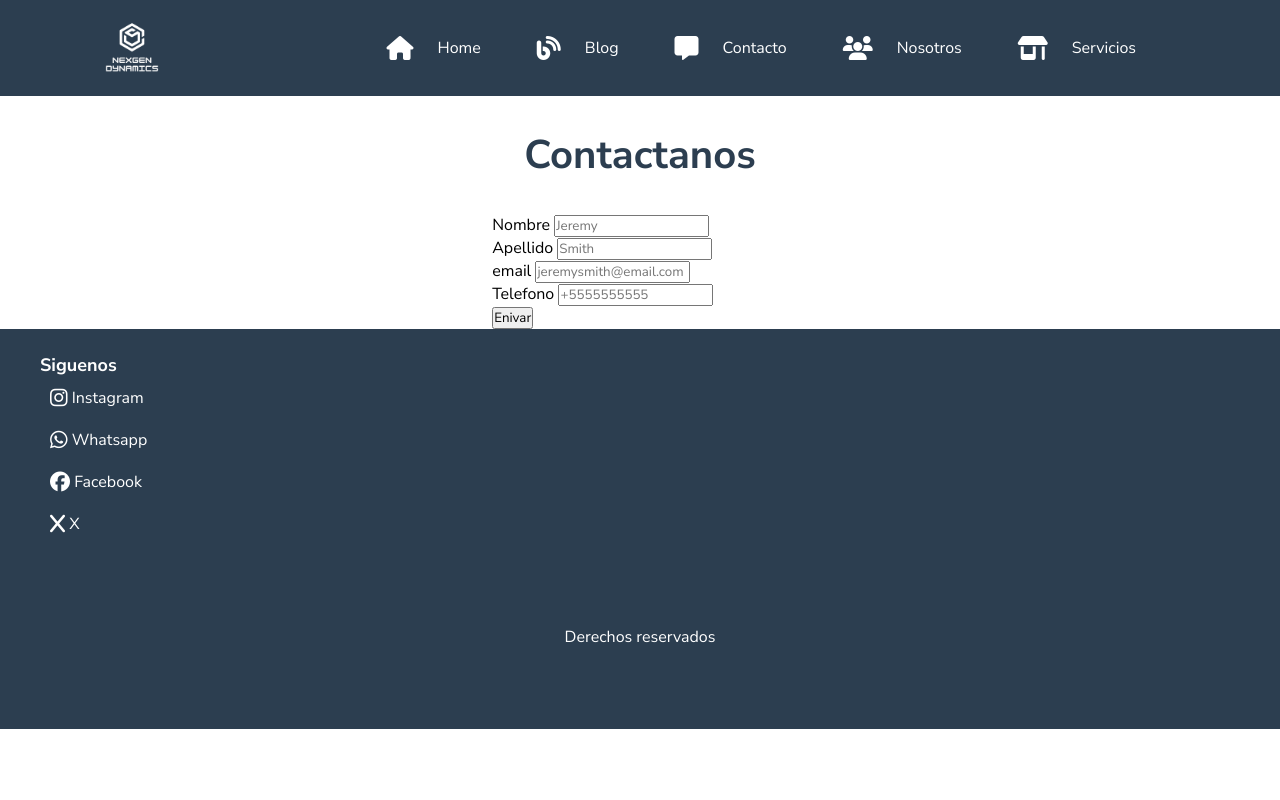
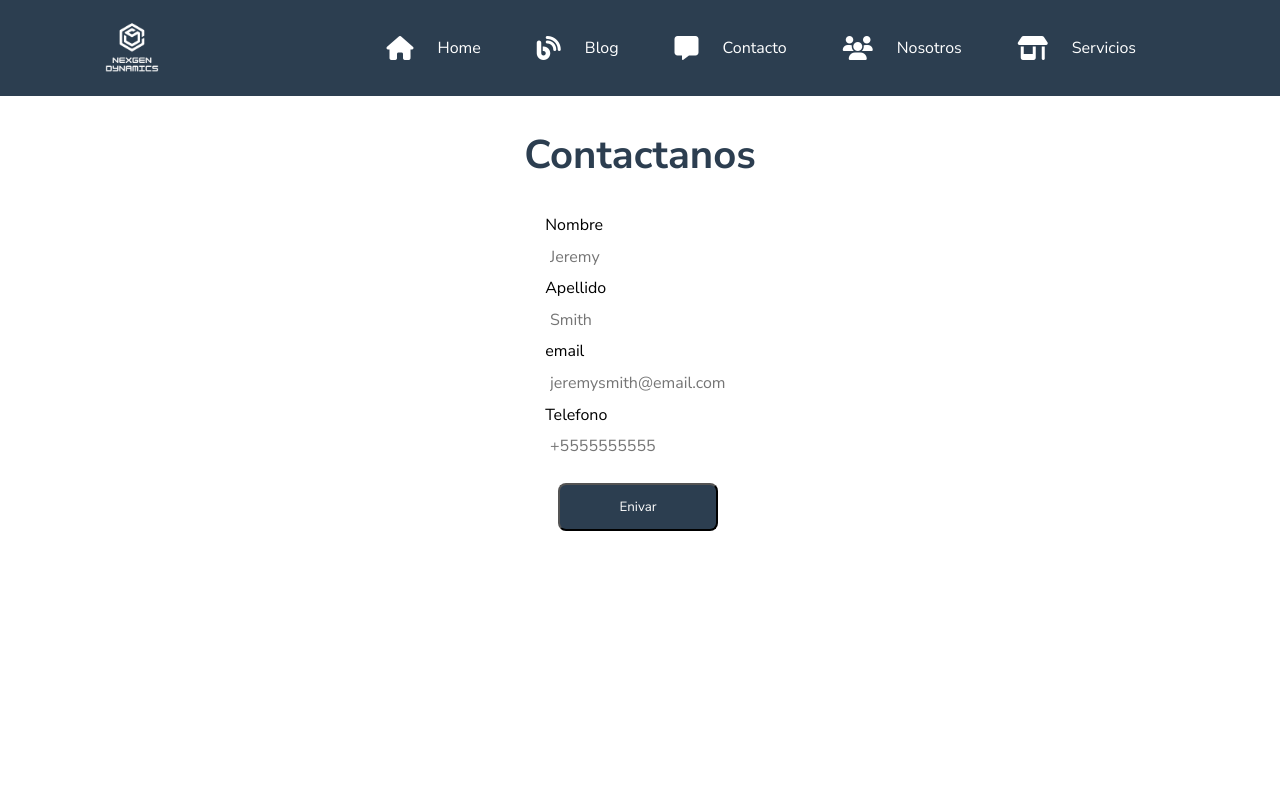
Before and after one commit to AngelTe30/preentrega3, a website: page pages/contacto.html in a window 1280 px wide. Shown: the top 800 px of the page. Drawn offline with nearby package versions, Linux system fonts and the light colour scheme.

Commit message:
css contac

```diff
--- a/css/main.css
+++ b/css/main.css
@@ -378,6 +378,40 @@ footer p {
   color: #145f91;
 }
 
+.contact {
+  background-color: #FFFFFF;
+  margin: auto;
+  width: 35rem;
+  height: 40rem;
+  padding-bottom: 15rem;
+  max-width: 500px;
+  justify-content: center;
+  align-items: center;
+  border-radius: 8px;
+}
+.contact .form-group {
+  display: grid;
+  justify-content: center;
+  align-items: center;
+  margin: auto;
+}
+.contact .form-group .form-input {
+  width: 100%;
+  background: none;
+  color: hsla(192, 15%, 94%, 0.5);
+  font-size: 1rem;
+  padding: 0.6em 0.3em;
+  border: none;
+}
+.contact .button {
+  margin-left: 10.5rem;
+  margin-top: 1rem;
+  background: #2C3E50;
+  border-radius: 8px;
+  width: 10rem;
+  height: 3rem;
+  color: #FFFFFF;
+}
 
 
 /*# sourceMappingURL=main.css.map */
```
